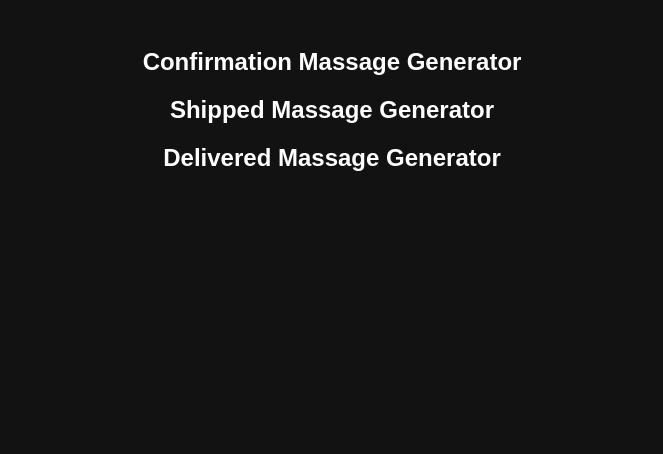
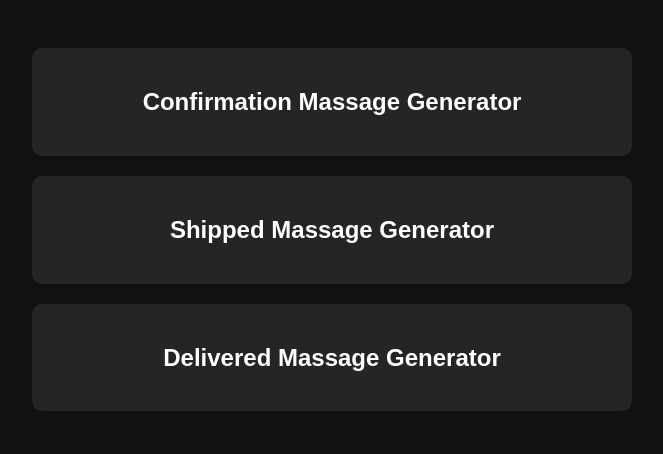
Before and after one commit to fariz420/massage-generator, a plain HTML site: page index.html in a window 1280 px wide. Shown: the whole page, without its empty margins (308-971 px from the left). Drawn offline with Linux system fonts and the light colour scheme; a web font is replaced by a local one.

Commit message:
Update style.css

```diff
--- a/style.css
+++ b/style.css
@@ -16,6 +16,31 @@ body {
     border-radius: 10px;
     box-shadow: 0 0 10px rgba(0, 0, 0, 0.1);
 }
+
+.container1 {
+    max-width: 600px;
+    margin: auto;
+    padding: 20px;
+
+}
+
+.manu-btn{
+    max-width: 600px;
+    margin: auto;
+    margin-bottom: 20px;
+    padding: 20px;
+    background: #252525;
+    padding: 20px;
+    border-radius: 10px;
+    box-shadow: 0 0 10px rgba(0, 0, 0, 0.1);
+    cursor: pointer;
+    transition: all 0.3s ease;
+}
+
+.manu-btn:hover {
+    transform: scale(1.05);
+    box-shadow: 0 10px 20px rgba(0, 0, 0, 0.2);
+  }
 
 h2 {
     text-align: center;
```
